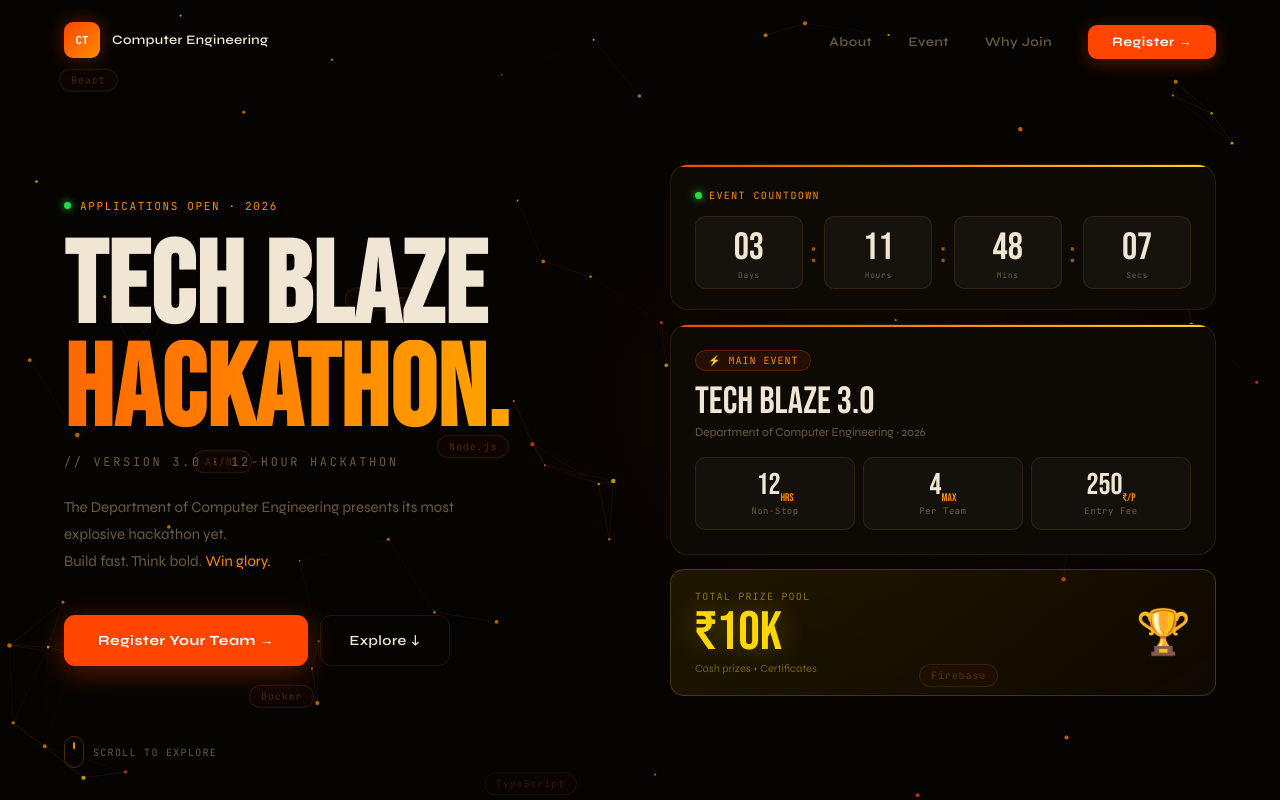
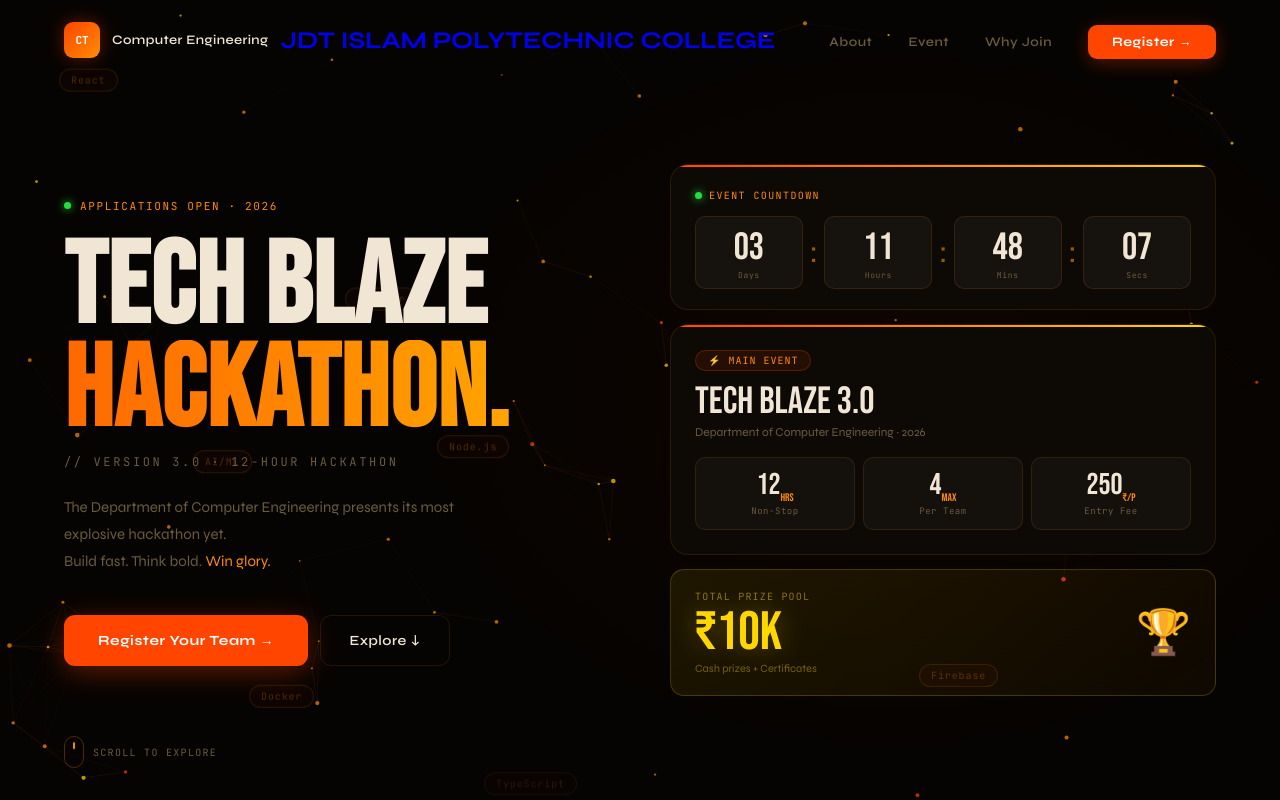
Before and after one commit to Aswanth-47/techblaze-2026, a website: page index.html in a window 1280 px wide. Shown: the top 800 px of the page. Drawn offline with Linux system fonts and the light colour scheme.

Commit message:
Update index.html

```diff
--- a/index.html
+++ b/index.html
@@ -4,7 +4,6 @@
 <meta charset="UTF-8">
 <meta name="viewport" content="width=device-width, initial-scale=1.0">
 <title>Tech Blaze 3.0 — Dept. of Computer Engineering</title>
-<title>JDT ISLAM POLYTECHNIC COLLEGE</title>
 <link rel="preconnect" href="https://fonts.googleapis.com">
 <link href="https://fonts.googleapis.com/css2?family=Bebas+Neue&family=Syne:wght@400;600;700;800&family=JetBrains+Mono:wght@300;400;700&display=swap" rel="stylesheet">
 <style>
@@ -234,6 +233,7 @@ footer{position:relative;z-index:5;padding:36px 64px;border-top:1px solid var(--
   <a href="#" class="nav-brand">
     <div class="nav-logo">CT</div>
     <span class="nav-name">Computer Engineering</span>
+    <h1>JDT ISLAM POLYTECHNIC COLLEGE</h1>
   </a>
   <ul class="nav-links">
     <li><button class="nav-link-btn" onclick="goTo('about')">About</button></li>
```
